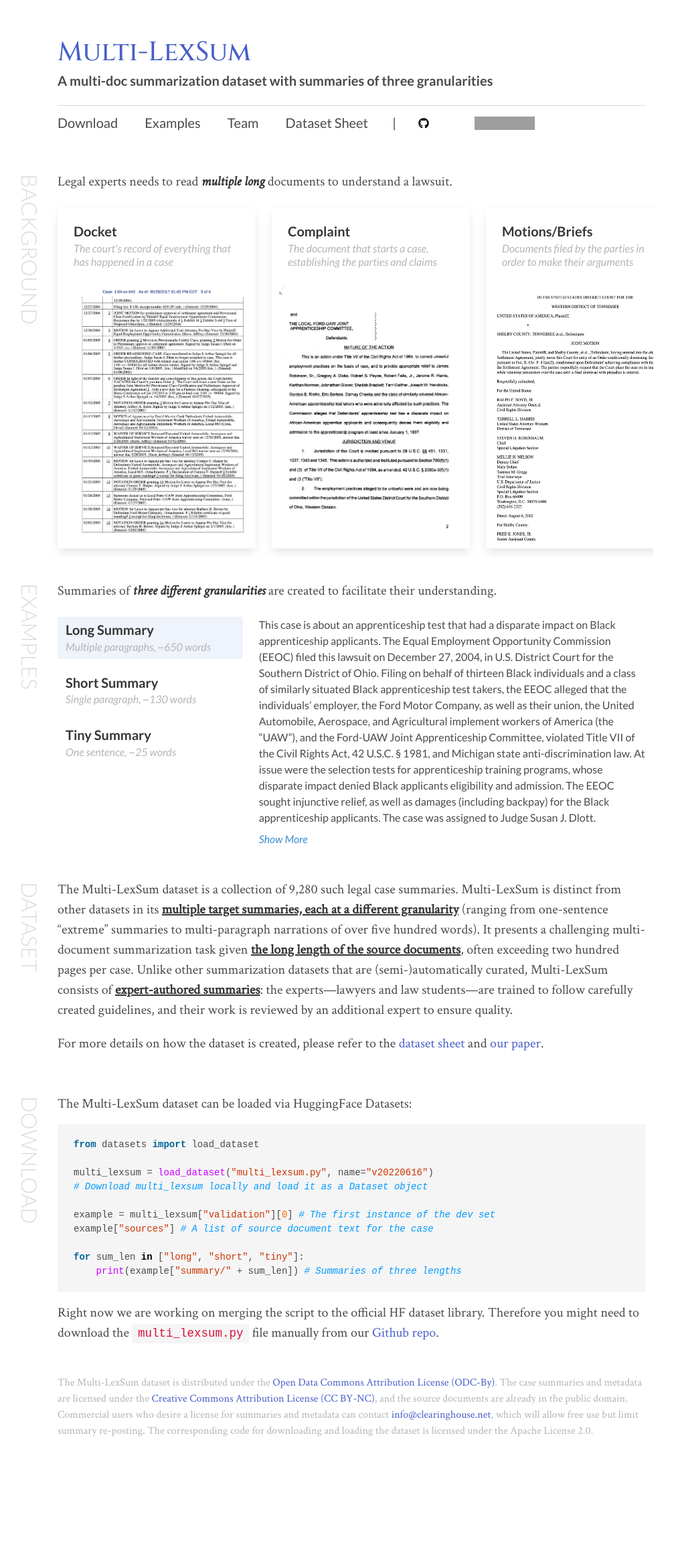
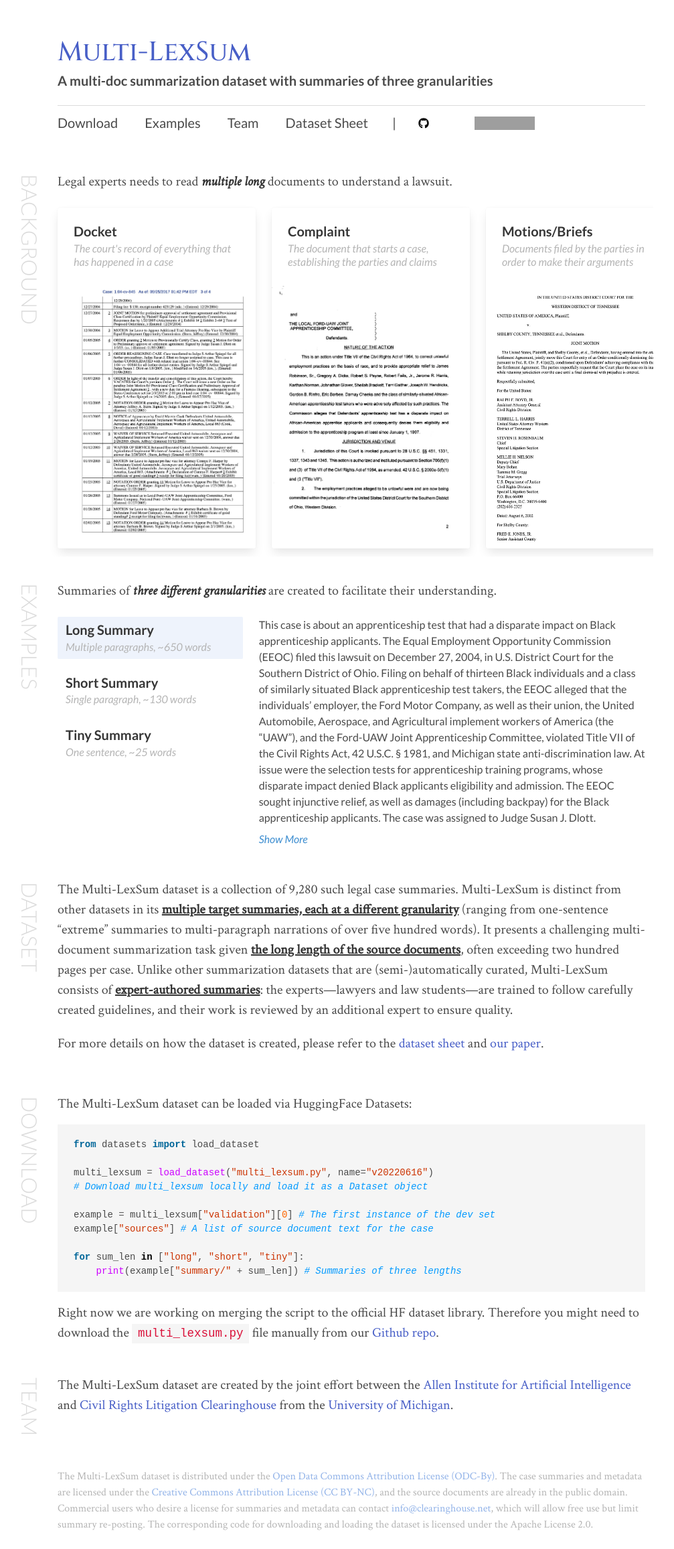
Before and after one commit to multilexsum/multilexsum.github.io, a Jekyll site: the page built from index.html, in a window 1280 px wide. Shown: the whole page at 67% size, without its empty margins (156-1163 px from the left). Built offline with Jekyll 4.4.1, drawn with Linux system fonts in a browser that asks for light colours; nearby versions of some CDN libraries; a style sheet for code colours, icons or effects is not loaded; before the commit the page ends 2173 px from its top, so only the background shows below that; grey boxes are pictures that could not be loaded.

Commit message:
Add team info

```diff
--- a/_data/meta.yml
+++ b/_data/meta.yml
@@ -89,4 +89,7 @@
       Right now we are working on merging the script to the official HF dataset library. Therefore
       you might need to download the `multi_lexsum.py` file manually from our [Github repo](https://github.com/multilexsum/dataset).
 
+    teamoverview: |
+      The Multi-LexSum dataset are created by the joint effort between the [Allen Institute for Artificial Intelligence](https://allenai.org/) and [Civil Rights Litigation Clearinghouse](https://clearinghouse.net/) from the [University of Michigan](https://umich.edu/).
+
 footnote:
--- a/assets/css/bulma.scss
+++ b/assets/css/bulma.scss
@@ -172,10 +172,16 @@
 .one-example-summary {
     display: none;
 }
+
 .one-example-summary.is-active {
     display: initial;
 }
+
 .is-show-summary-part {
     max-height: 20rem;
     overflow: hidden;
 }
+
+.has-text-grey-light a {
+    color:  hsl(217, 65%, 74%) ;
+}
--- a/index.html
+++ b/index.html
@@ -166,6 +166,24 @@
         <div class="hero-body py-5">
             <div class="container">
                 <div class="columns is-mobile">
+                    <div class="column is-1 pt-4" style="writing-mode: vertical-rl; text-orientation: mixed;">
+                        <h2 class="title is-uppercase has-text-grey-lighter" style="font-weight: 300;">
+                            Team
+                        </h2>
+                    </div>
+                    <div class="column is-11">
+                        <div class="is-family-secondary is-size-5 mb-4">
+                            {{ site.data.meta.index.background.teamoverview | markdownify }}
+                        </div>
+                    </div>
+                </div>
+            </div>
+        </div>
+    </section>
+    <section class="hero">
+        <div class="hero-body py-5">
+            <div class="container">
+                <div class="columns is-mobile">
                     <div class="column is-11 is-offset-1">
                         <div class="content">
                             <div class="is-family-secondary has-text-grey-light is-size-6">
```
